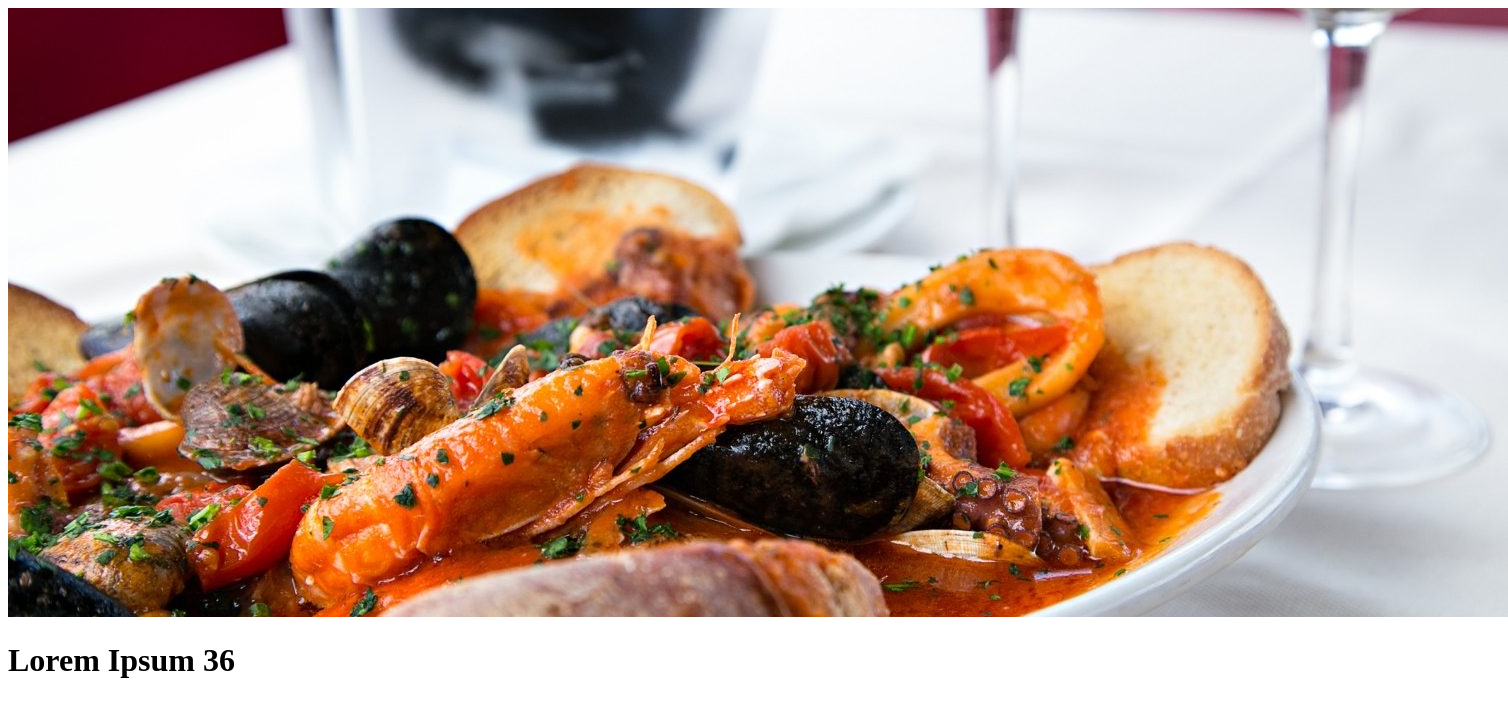
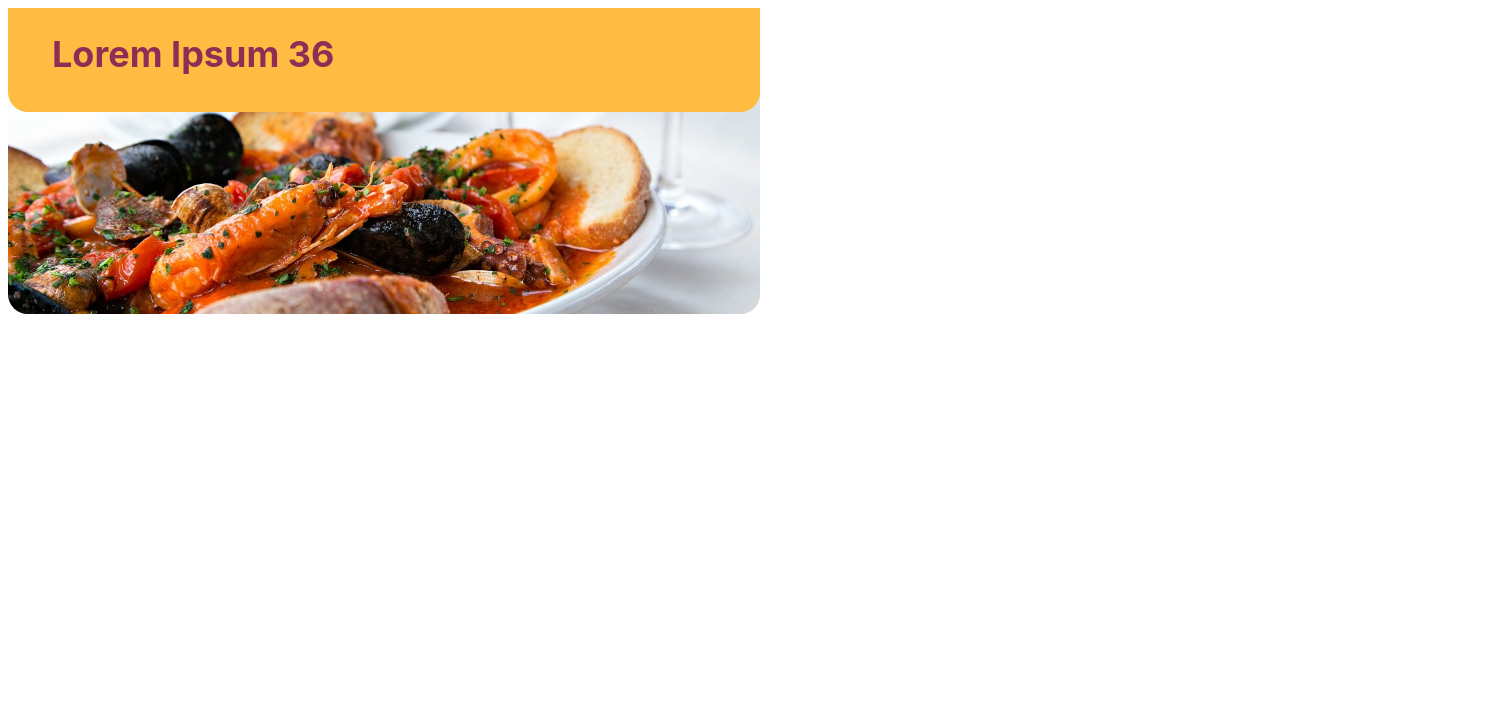
Before and after one commit to gerardogaravito/team_cesar_c5, a React (Create React App) app in the folder re-z/: page / in a window 1280 px wide. Shown: the top 716 px of the page, 1508 px wide, since content can reach past the window. Built offline with nearby package versions, Linux system fonts and the light colour scheme.

Commit message:
added the styles directory and added css to the recipe component

```diff
--- a/re-z/src/components/RecipeCardHorizontalSimple.js
+++ b/re-z/src/components/RecipeCardHorizontalSimple.js
@@ -1,12 +1,15 @@
 import React from 'react';
 
-import fotoComida from '../images/fotoComida.jpg';
+import "./styles/RecipeCardHorizontalSimple.css" // traer los estilos
+import fotoComida from '../images/fotoComida.jpg'; //se trae la imagen y la guarda en la variable fotoComida
 
 class RecipeCardHorizontalSimple extends React.Component {
   render() {
-    return <div>
-      <img src={fotoComida} alt="Foto de Comida"/>
-      <h1>Lorem Ipsum 36</h1>
+    return <div className='card'>
+      <img className='card__image' src={fotoComida} alt="Foto de Comida"/>
+      <div className='banner'>
+        <h1 className='banner__title'>Lorem Ipsum 36</h1>
+      </div>
     </div>
   }
 }
--- /dev/null
+++ b/re-z/src/components/styles/RecipeCardHorizontalSimple.css
@@ -0,0 +1,35 @@
+.card {
+  background-color: #FFBC42;
+  font-family: -apple-system, BlinkMacSystemFont, 'Segoe UI', Roboto, Oxygen, Ubuntu, Cantarell, 'Open Sans', 'Helvetica Neue', sans-serif;
+  width: 752px;
+  height: 306px;
+  border-radius: 20px;
+  overflow: hidden;
+  display: flex;
+  align-content: flex-end;
+  margin: 0;
+}
+
+.card__image {
+  width: 752px;
+  height: 306px;
+  border-radius: 20px;
+  position: absolute;
+  z-index: 0;
+}
+
+.banner {
+  background-color: #FFBC42;
+  position: absolute;
+  height: 104px;
+  width: inherit;
+  border-bottom-left-radius: 20px;
+  border-bottom-right-radius: 20px;
+  z-index: 1;
+}
+
+.banner__title {
+  font-size: 36px;
+  padding: 0px 44px;
+  color: #8f2d56;
+}
```
